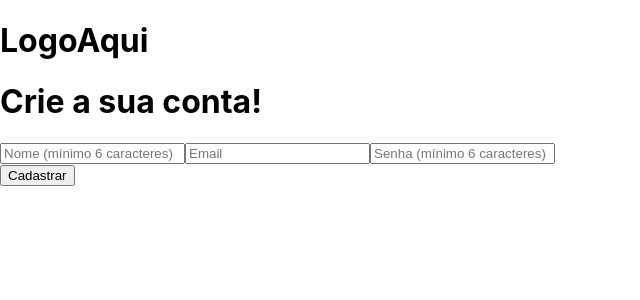
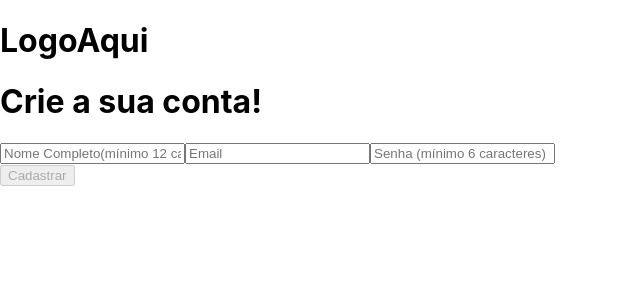
Before and after one commit to obeaune/delivery-app, a React (Create React App) app in the folder front-end/: page / in a window 1280 px wide. Shown: the top 300 px of the page, without its empty margins (0-640 px from the left). Built offline with nearby package versions, Linux system fonts and the light colour scheme.

Commit message:
feat: add disabed button

```diff
--- a/front-end/src/App.js
+++ b/front-end/src/App.js
@@ -1,13 +1,14 @@
 import React from 'react';
 import { Route, Switch } from 'react-router-dom';
-import Register from './pages/register';
+import Register from './pages/Register';
+// import Login from './pages/Login';
 
 function App() {
   return (
     <Switch>
+      {/* <Route path="/" component={ Login } /> */}
       <Route exact path="/" component={ Register } />
       {/* <Route path="/create" component={ SignIn } />
-      <Route path="/login" component={ Login } />
       <Route path="*" component={ NotFound } /> */}
     </Switch>
   );
--- a/front-end/src/pages/register.js
+++ b/front-end/src/pages/Register.js
@@ -1,6 +1,7 @@
-import React, { useState } from 'react';
+import React, { useEffect, useState } from 'react';
 import { useDispatch } from 'react-redux';
 // import { useHistory } from 'react-router-dom';
+import verifyValidation from '../validations/validateUser';
 import { saveUser } from '../redux/actions/index';
 
 const INITIAL_STATE = {
@@ -11,6 +12,7 @@ const INITIAL_STATE = {
 
 function SignIn() {
   const [userData, setUserData] = useState(INITIAL_STATE);
+  const [isDisabled, setIsDisabled] = useState(true);
   const dispatch = useDispatch();
   // const history = useHistory();
 
@@ -21,6 +23,10 @@ function SignIn() {
   const handleClick = () => {
     dispatch(saveUser(userData.inputEmail));
   };
+
+  useEffect(() => {
+    setIsDisabled(!verifyValidation(userData));
+  }, [userData]);
 
   const { inputName, inputEmail, inputPassword } = userData;
 
@@ -36,13 +42,15 @@ function SignIn() {
       <section>
         <input
           type="text"
+          data-testid="common_register__input-name"
           onChange={ handleInput }
           value={ inputName }
           name="inputName"
-          placeholder="Nome (mínimo 6 caracteres)"
+          placeholder="Nome Completo(mínimo 12 caracteres)"
         />
         <input
           type="text"
+          data-testid="common_register__input-email"
           onChange={ handleInput }
           value={ inputEmail }
           name="inputEmail"
@@ -50,6 +58,7 @@ function SignIn() {
         />
         <input
           type="password"
+          data-testid="common_register__input-password"
           onChange={ handleInput }
           value={ inputPassword }
           name="inputPassword"
@@ -60,18 +69,13 @@ function SignIn() {
       <div className="section-btns">
         <button
           type="button"
+          data-testid="common_register__button-register"
           className="button-general button--flex"
           onClick={ handleClick }
+          disabled={ isDisabled }
         >
           Cadastrar
         </button>
-        {/* <button
-              type="button"
-              className='button-general button--flex'
-              // onClick={ () => history.push('/') }
-          >
-          Voltar
-          </button> */}
       </div>
     </div>
   );
--- /dev/null
+++ b/front-end/src/validations/validateUser.js
@@ -0,0 +1,16 @@
+const verifyValidation = (info) => {
+  const MIN_LETTERS = 6;
+  const { inputEmail, inputPassword } = info;
+  const rgx = /^\w+([-+.']\w+)*@\w+([-.]\w+)*\.\w+([-.]\w+)*$/;
+
+  if (info.inputName) {
+    return (inputPassword.length >= MIN_LETTERS
+        && info.inputName.length >= (MIN_LETTERS * 2)
+        && rgx.test(inputEmail));
+  }
+  return (inputPassword.length >= MIN_LETTERS
+      && rgx.test(inputEmail)
+  );
+};
+
+export default verifyValidation;
```
Also changed, not shown: front-end/src/pages/Login.js (added).
